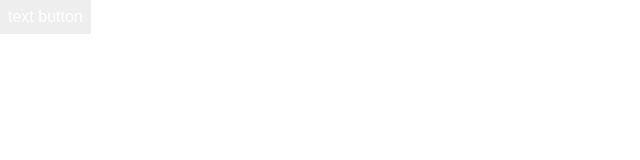
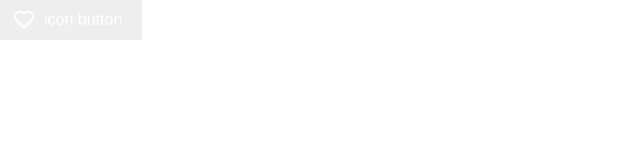
Before and after one commit to richardimaoka/react-code-snippets, a Next.js app in the folder nextjs/: page / in a window 1280 px wide. Shown: the top 160 px of the page, without its empty margins (0-640 px from the left). Built offline with nearby package versions, Linux system fonts and the light colour scheme.

Commit message:
icon button

```diff
--- /dev/null
+++ b/nextjs/app/components/buttons/IconButton.module.css
@@ -0,0 +1,36 @@
+.component {
+  /* Cancel button's default styling */
+  background-color: transparent;
+  border: none;
+  cursor: pointer;
+  outline: none;
+  padding: 0;
+  appearance: none;
+
+  /* Padding for button */
+  padding-top: 8px;
+  padding-bottom: 8px;
+  padding-left: 12px;
+  padding-right: 20px;
+
+  /* CSS grid for layout inside button */
+  display: grid;
+  grid-template-columns: auto auto;
+  align-items: center;
+  column-gap: 8px;
+
+  /* button decoration */
+  font-size: 1rem;
+  font-weight: 500;
+  color: white;
+  /* contained background  */
+  background-color: rgb(25, 118, 210);
+}
+
+.component > svg {
+  color: white;
+}
+
+.component:hover {
+  background-color: rgb(238, 238, 238);
+}
--- /dev/null
+++ b/nextjs/app/components/buttons/IconButton.tsx
@@ -0,0 +1,15 @@
+import { IconFavorite } from "../icons/IconFavorite";
+import styles from "./IconButton.module.css";
+
+interface Props {
+  text: string;
+}
+
+export function IconButton(props: Props) {
+  return (
+    <button className={styles.component}>
+      <IconFavorite />
+      {props.text}
+    </button>
+  );
+}
--- a/nextjs/app/components/icons/IconFavorite.tsx
+++ b/nextjs/app/components/icons/IconFavorite.tsx
@@ -9,7 +9,7 @@ export function IconFavorite(props: Props) {
       height="24px"
       viewBox="0 -960 960 960"
       width="24px"
-      fill="#5f6368"
+      fill="white"
     >
       <path d="m480-120-58-52q-101-91-167-157T150-447.5Q111-500 95.5-544T80-634q0-94 63-157t157-63q52 0 99 22t81 62q34-40 81-62t99-22q94 0 157 63t63 157q0 46-15.5 90T810-447.5Q771-395 705-329T538-172l-58 52Zm0-108q96-86 158-147.5t98-107q36-45.5 50-81t14-70.5q0-60-40-100t-100-40q-47 0-87 26.5T518-680h-76q-15-41-55-67.5T300-774q-60 0-100 40t-40 100q0 35 14 70.5t50 81q36 45.5 98 107T480-228Zm0-273Z" />
     </svg>
--- a/nextjs/app/page.tsx
+++ b/nextjs/app/page.tsx
@@ -1,10 +1,9 @@
-import { TextButton } from "./components/buttons/TextButton";
-import { ListItemFavorite } from "./components/list/ListItemFavorite";
+import { IconButton } from "./components/buttons/IconButton";
 
 export default function Page() {
   return (
     <div>
-      <TextButton>text button</TextButton>
+      <IconButton text="icon button" />
     </div>
   );
 }
```
